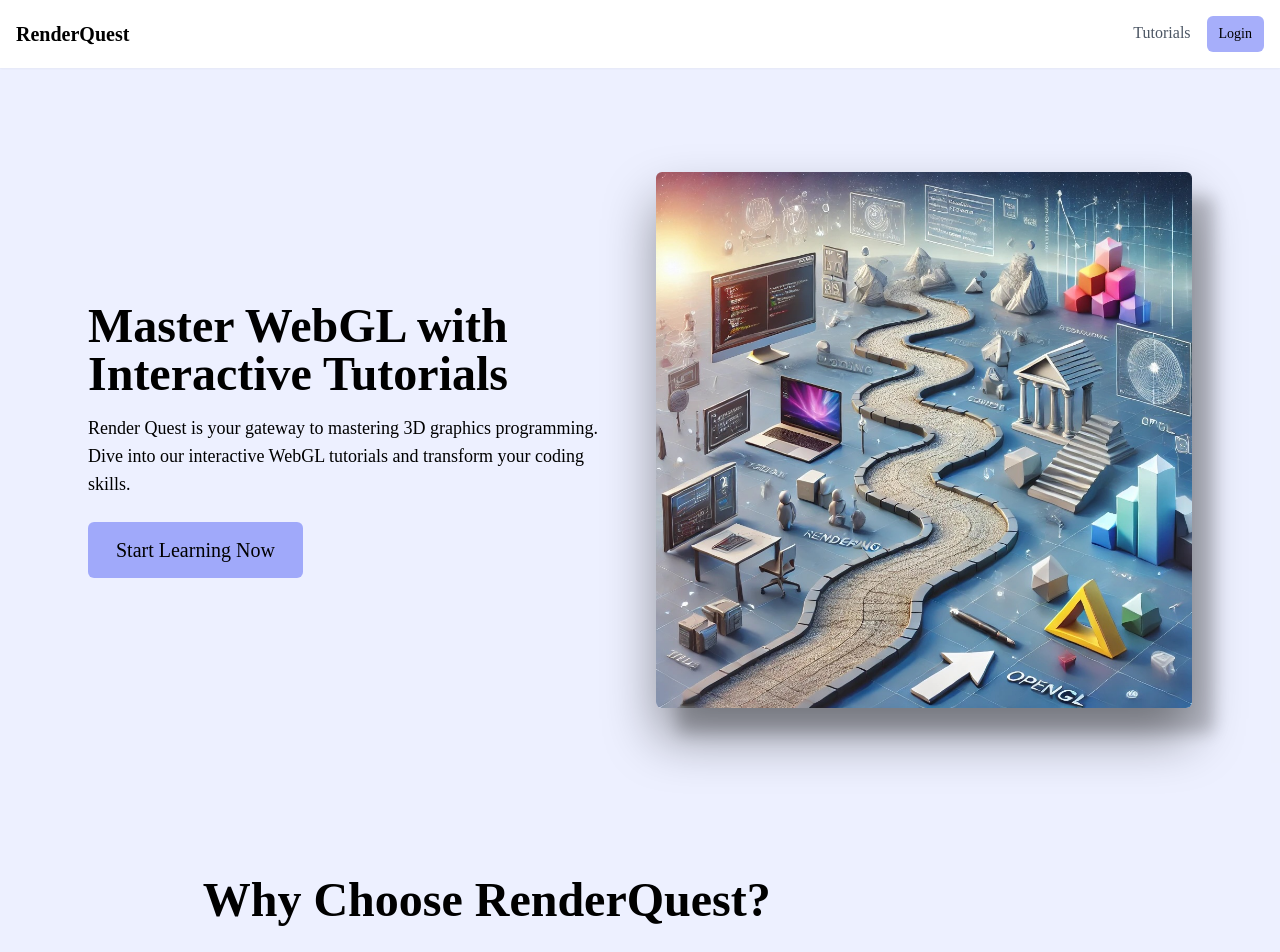
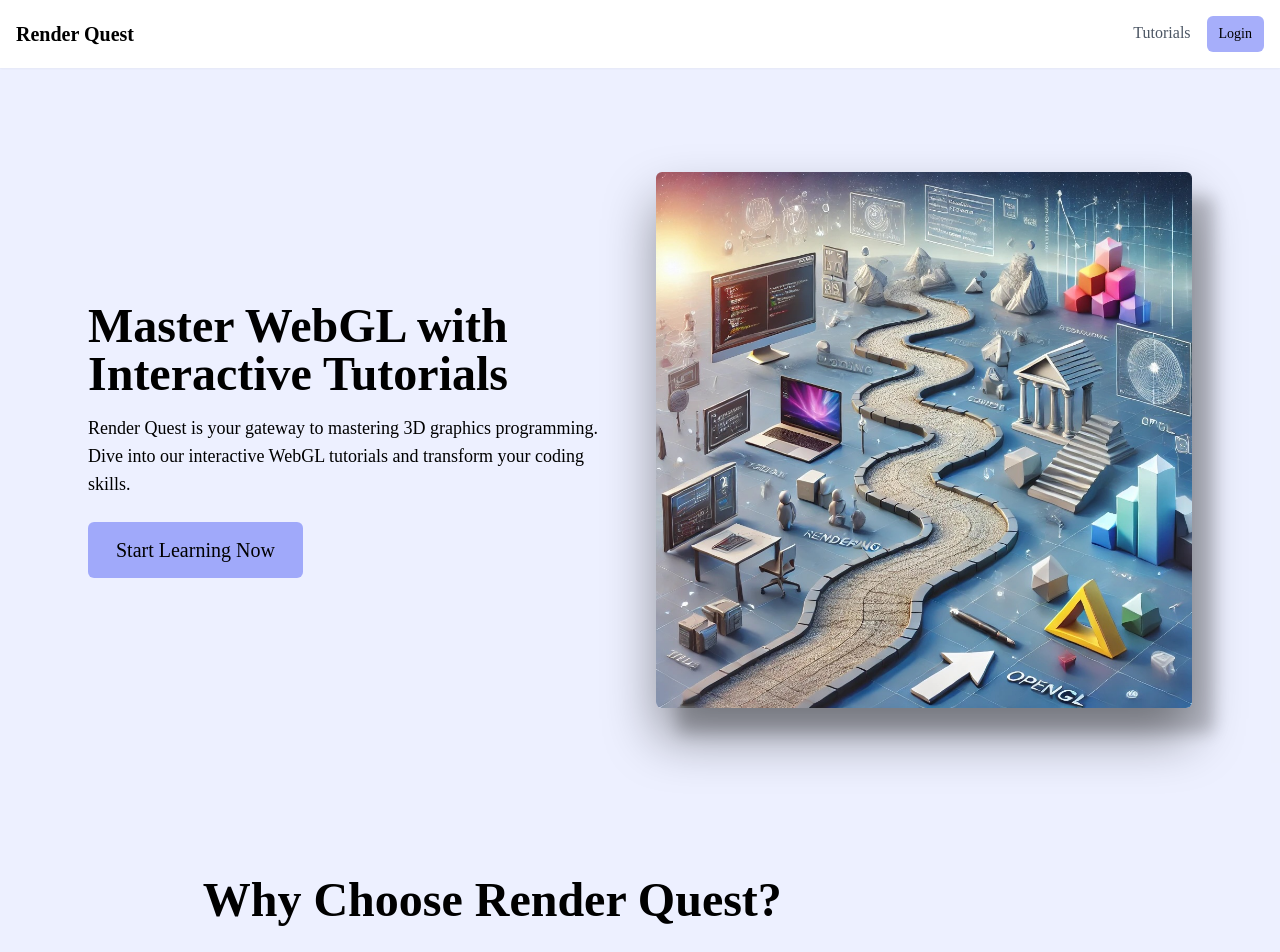
Before and after one commit to alibad/render-quest, a Next.js app: page / in a window 1280 px wide. Shown: the top 952 px of the page. Built offline with nearby package versions, Linux system fonts and the light colour scheme.

Commit message:
Fix image rendering

```diff
--- a/app/layout.tsx
+++ b/app/layout.tsx
@@ -15,7 +15,7 @@ const baseFont = Inter({
 });
 
 export const metadata: Metadata = {
-  title: "RenderQuest - Master WebGL with Interactive Tutorials",
+  title: "Render Quest - Master WebGL with Interactive Tutorials",
   description: "Learn 3D graphics programming with our interactive WebGL tutorials. Transform your coding skills and create stunning visual experiences.",
 };
 
--- a/app/page.tsx
+++ b/app/page.tsx
@@ -36,7 +36,7 @@ export default function Home() {
         </LandingPrimaryImageCtaSection>
 
         <LandingProductFeaturesGrid
-          title="Why Choose RenderQuest?"
+          title="Why Choose Render Quest?"
           description="Our platform offers a unique blend of features to make your WebGL learning journey engaging and effective."
         >
           <LandingProductFeature
@@ -119,7 +119,7 @@ export default function Home() {
 
         <LandingSaleCtaSection
           title="Ready to Start Your WebGL Journey?"
-          description="Join thousands of developers who have transformed their skills with RenderQuest."
+          description="Join thousands of developers who have transformed their skills with Render Quest."
           ctaLabel="Get Started for Free"
           ctaHref="#get-started"
           withBackground
--- a/app/privacy/page.tsx
+++ b/app/privacy/page.tsx
@@ -9,7 +9,7 @@ export default function PrivacyPolicy() {
         <h1 className="text-3xl font-bold mb-6">Privacy Policy</h1>
         <div className="prose dark:prose-invert">
           <p>Last updated: [Date]</p>
-          <p>RenderQuest ("we", "our", or "us") is committed to protecting your privacy. This Privacy Policy explains how your personal information is collected, used, and disclosed by RenderQuest.</p>
+          <p>Render Quest ("we", "our", or "us") is committed to protecting your privacy. This Privacy Policy explains how your personal information is collected, used, and disclosed by Render Quest.</p>
 
           <h2>Information We Collect</h2>
           <p>[Add details about the information you collect]</p>
--- a/app/terms/page.tsx
+++ b/app/terms/page.tsx
@@ -9,7 +9,7 @@ export default function TermsOfService() {
         <h1 className="text-3xl font-bold mb-6">Terms of Service</h1>
         <div className="prose dark:prose-invert">
           <p>Last updated: [Date]</p>
-          <p>Please read these Terms of Service ("Terms", "Terms of Service") carefully before using the RenderQuest website (the "Service") operated by RenderQuest ("us", "we", or "our").</p>
+          <p>Please read these Terms of Service ("Terms", "Terms of Service") carefully before using the Render Quest website (the "Service") operated by Render Quest ("us", "we", or "our").</p>
 
           <h2>1. Terms</h2>
           <p>By accessing the Service, you agree to be bound by these Terms. If you disagree with any part of the terms, then you may not access the Service.</p>
--- a/components/Header.tsx
+++ b/components/Header.tsx
@@ -6,7 +6,7 @@ export function Header() {
     <header className="bg-white dark:bg-gray-800 shadow-sm">
       <nav className="container mx-auto px-4 py-4 flex justify-between items-center">
         <Link href="/" className="text-xl font-bold">
-          RenderQuest
+          Render Quest
         </Link>
         <div className="space-x-4">
           <Link href="/tutorials" className="text-gray-600 dark:text-gray-300 hover:text-gray-900 dark:hover:text-white">
--- a/components/landing/LandingProductFeaturesGrid.tsx
+++ b/components/landing/LandingProductFeaturesGrid.tsx
@@ -46,7 +46,6 @@ export const LandingProductFeaturesGrid = ({
       className: '!p-0 rounded-xl'.concat(
         variant === 'primary' ? ' fancy-glass' : ' fancy-glass-contrast',
       ),
-      minHeight: 0,
       innerClassName: 'p-4 lg:p-10 m-0 lg:m-0 h-full'.concat(
         variant === 'primary'
           ? ' bg-primary-100/20 dark:bg-primary-900/10'
```
